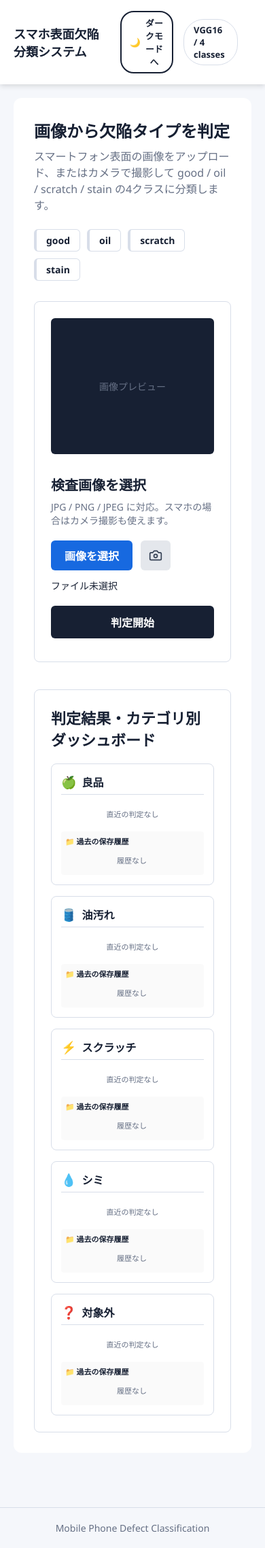
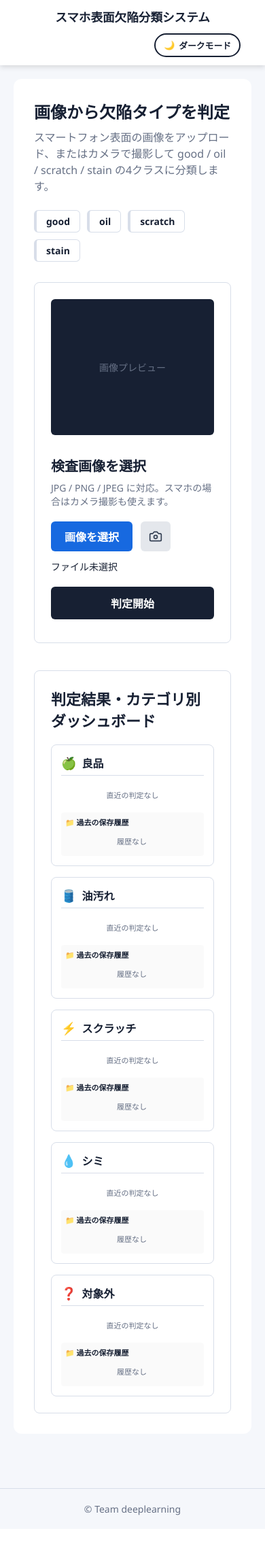
Before and after one commit to Hayashi0401/ML, a Flask app: page / in a window 390 px wide. Shown: the whole page at 68% size. After the commit the page ends 2229 px from the top, so only its background shows below. Run offline with Flask 3, Linux system fonts and the light colour scheme; data that the repository does not hold is empty.

Commit message:
コーピーライト追加とスマホ画面の調整

```diff
--- a/static/stylesheet.css
+++ b/static/stylesheet.css
@@ -572,16 +572,47 @@ footer p {
    レスポンシブ (スマートフォン対応)
    ========================================================================== */
 @media (max-width: 760px) {
+    /* ヘッダー全体のレイアウト調整 */
     .site-header {
-        padding: 16px 20px !important;
+        padding: 12px 16px !important;
+        display: flex !important;
+        flex-direction: column !important; /* スマホでは縦に2段にする */
+        align-items: stretch !important;
+        gap: 12px !important;
     }
+
+    /* タイトルと、右側のボタン群を入れるエリアの調整 */
     .site-header h1 {
-        font-size: 18px;
+        font-size: 1.1rem !important;
+        text-align: center;      /* タイトルを中央寄せに */
+        white-space: nowrap;
+        margin: 0 !important;
     }
+
+    /* ボタン群（テーマ切り替えや履歴ボタンなど）を横1列に並べるコンテナ */
+    .header-controls {
+        display: flex !important;
+        flex-direction: row !important;    /* ボタン同士は横1列 */
+        justify-content: right !important;
+        align-items: center !important;
+        gap: 8px !important;               /* ボタン間の隙間を少し狭く */
+        width: 100%;
+    }
+
+/* テーマ切り替えボタン（下の段）を右寄せにする */
     .theme-toggle-btn {
-        padding: 6px 12px !important;
-        font-size: 0.8rem;
+        padding: 6px 12px !important;      /* スマホ用に少し押しやすく微調整 */
+        font-size: 0.8rem !important;
+        white-space: nowrap !important;    /* 「ダークモード」の文字が絶対に折れないようにする */
+        flex-shrink: 0 !important;         /* 画面幅に潰されるのを防ぐ */
+
+        /* ★ これでボタンが自動的に右端に寄ります */
+        margin-left: auto !important;
+        display: inline-flex !important;
+        align-items: center !important;
     }
+
+    /* その他の既存のレスポンシブコード */
     .intro {
         flex-direction: column;
         gap: 16px;
@@ -599,6 +630,6 @@ footer p {
         max-width: 100%;
     }
     .gradcam-container {
-        height: 280px;       /* スマホ画面用にコンテナの高さを少しコンパクトに */
+        height: 280px;
     }
 }
--- a/templates/index.html
+++ b/templates/index.html
@@ -17,11 +17,8 @@
         </div>
         <div style="display: flex; align-items: center; gap: 15px; margin-right: 20px;">
             <button type="button" id="theme-toggle" class="theme-toggle-btn" aria-label="テーマ切り替え">
-                <span id="theme-icon">🌙</span> <span id="theme-text">ダークモードへ</span>
+                <span id="theme-icon">🌙</span> <span id="theme-text">ダーク</span>
             </button>
-            <div class="model-badge">
-                VGG16 / 4 classes
-            </div>
         </div>
     </header>
 
@@ -214,7 +211,7 @@
     </main>
 
     <footer>
-        <p>Mobile Phone Defect Classification</p>
+        <p>&copy; Team deeplearning</p>
     </footer>
 
 <script>
@@ -242,10 +239,10 @@
 
         if (theme === 'dark') {
             themeIcon.textContent = '☀️';
-            themeText.textContent = 'ライトモードへ';
+            themeText.textContent = 'ライトモード';
         } else {
             themeIcon.textContent = '🌙';
-            themeText.textContent = 'ダークモードへ';
+            themeText.textContent = 'ダークモード';
         }
     }
 
```
